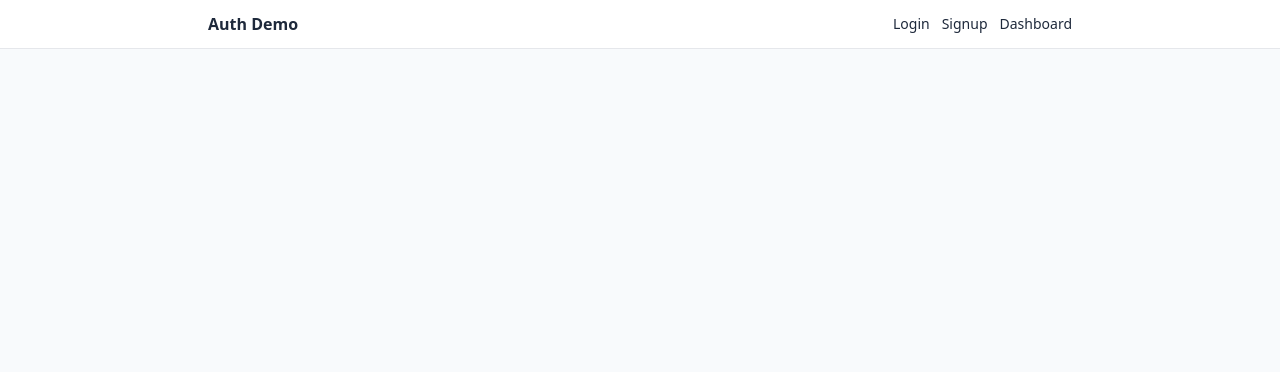
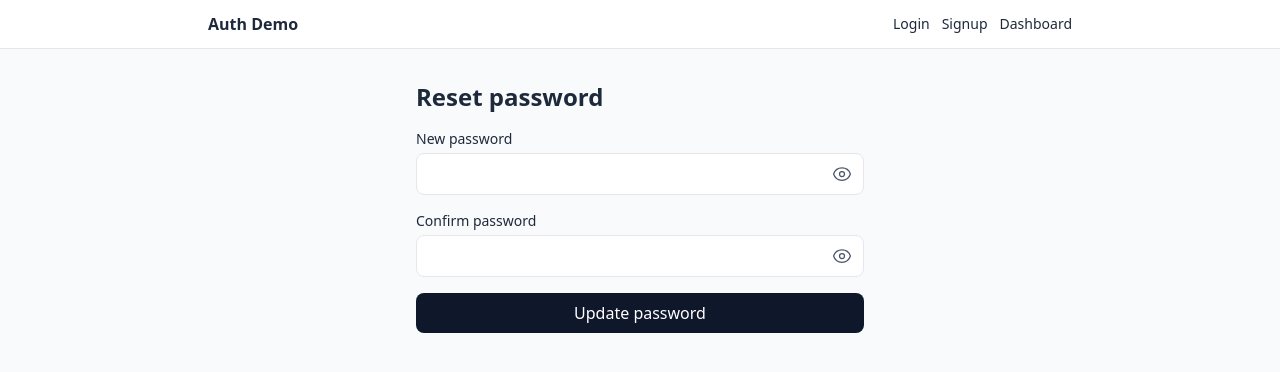
Before and after one commit to hung21112k2/auth-starter-frontend, a Vue app: page /reset-password in a window 1280 px wide. Shown: the top 372 px of the page. Built offline with nearby package versions, Linux system fonts and the light colour scheme.

Commit message:
update/add-forget-password

```diff
--- a/package.json
+++ b/package.json
@@ -9,6 +9,7 @@
     "preview": "vite preview"
   },
   "dependencies": {
+    "@heroicons/vue": "^2.2.0",
     "vue": "^3.5.22",
     "vue-router": "^4.5.1"
   },
--- a/src/services/api.js
+++ b/src/services/api.js
@@ -17,22 +17,23 @@ async function request(path, { method = 'GET', body, headers } = {}) {
   const text = await res.text()
   let data
   try { data = text ? JSON.parse(text) : null } catch { data = text }
-
-  if (!res.ok) {
-    throw new Error(typeof data === 'string' ? data : (data?.message || 'Request failed'))
-  }
+  if (!res.ok) throw new Error(typeof data === 'string' ? data : (data?.message || 'Request failed'))
   return data
 }
 
 export const api = {
-  // payload: { email, username, password, full_name }
+  // auth
   signup: (payload) => request('/auth/signup', { method: 'POST', body: payload }),
   login:  (payload) => request('/auth/login',  { method: 'POST', body: payload }),
   me:     () => request('/auth/me'),
 
-  // email verification
-  verifyEmail: (token) => request(`/auth/verify?token=${encodeURIComponent(token)}`),
+  // verify email
+  verifyEmail:  (token) => request(`/auth/verify?token=${encodeURIComponent(token)}`),
   resendVerify: (email) => request('/auth/resend', { method: 'POST', body: { email } }),
+
+  // forgot / reset
+  forgotPassword: (email) => request('/auth/forgot', { method: 'POST', body: { email } }),
+  resetPassword:  ({ token, password }) => request('/auth/reset', { method: 'POST', body: { token, password } }),
 }
 
 export default api
--- /dev/null
+++ b/src/views/ForgotPasswordView.vue
@@ -0,0 +1,37 @@
+<script setup>
+import { ref } from 'vue'
+import api from '@/services/api'
+
+const email = ref('')
+const sending = ref(false)
+const msg = ref('')
+const error = ref('')
+
+async function submit() {
+  msg.value=''; error.value=''
+  if (!email.value) { error.value = 'Enter your email.'; return }
+  sending.value = true
+  try {
+    await api.forgotPassword(email.value)
+    msg.value = 'If the email exists, a reset link has been sent.'
+  } catch (e) {
+    error.value = e.message || 'Failed to send reset link.'
+  } finally { sending.value = false }
+}
+</script>
+
+<template>
+  <div class="max-w-md mx-auto space-y-4">
+    <h2 class="text-2xl font-bold">Forgot password</h2>
+    <p class="text-slate-600">Enter your email to receive a password reset link.</p>
+
+    <label class="block text-sm">Email</label>
+    <input v-model="email" type="email" class="w-full border rounded-lg px-3 py-2" placeholder="you@example.com" />
+    <button :disabled="sending" @click="submit" class="px-4 py-2 rounded-lg bg-slate-900 text-white hover:bg-slate-800 disabled:opacity-50">
+      {{ sending ? 'Sending...' : 'Send reset link' }}
+    </button>
+
+    <p v-if="msg" class="text-sm text-emerald-600">{{ msg }}</p>
+    <p v-if="error" class="text-sm text-rose-600">{{ error }}</p>
+  </div>
+</template>
--- /dev/null
+++ b/src/views/ResetPasswordView.vue
@@ -0,0 +1,137 @@
+<!-- src/views/ResetPasswordView.vue -->
+<script setup>
+import { ref, computed } from 'vue'
+import { useRoute, useRouter } from 'vue-router'
+import api from '@/services/api'
+import { EyeIcon, EyeSlashIcon } from '@heroicons/vue/24/outline'
+
+const route = useRoute()
+const router = useRouter()
+const token = String(route.query.token || '')
+
+const password = ref('')
+const confirm  = ref('')
+
+const show1 = ref(false)
+const show2 = ref(false)
+
+const loading = ref(false)
+const msg = ref('')
+const error = ref('')
+
+// chỉ bật khi ấn submit mà sai
+const showRules = ref(false)
+const clearRules = () => { showRules.value = false }
+
+const lenOK = computed(() => password.value.length >= 8)
+const hasUpper = computed(() => /[A-Z]/.test(password.value))
+const hasSpecial = computed(() => /[^A-Za-z0-9]/.test(password.value))
+const matchOK = computed(() => confirm.value !== '' && confirm.value === password.value)
+const rulesInvalid = computed(() => !lenOK.value || !hasUpper.value || !hasSpecial.value)
+
+async function submit () {
+  error.value = ''; msg.value = ''
+  if (!token) { error.value = 'Missing token.'; return }
+
+  // nếu vi phạm rule hoặc confirm sai -> hiện khối quy tắc & dừng
+  if (rulesInvalid.value || !matchOK.value) {
+    showRules.value = true
+    return
+  }
+
+  loading.value = true
+  try {
+    await api.resetPassword({ token, password: password.value })
+    msg.value = 'Password updated. You can now log in.'
+    setTimeout(() => router.push({ name: 'login' }), 700)
+  } catch (e) {
+    error.value = e.message || 'Reset failed.'
+  } finally {
+    loading.value = false
+  }
+}
+</script>
+
+<template>
+  <div class="max-w-md mx-auto space-y-4">
+    <h2 class="text-2xl font-bold">Reset password</h2>
+
+    <!-- New password -->
+    <div>
+      <label class="block text-sm mb-1">New password</label>
+      <div class="relative">
+        <input
+          :type="show1 ? 'text' : 'password'"
+          v-model="password"
+          @input="clearRules"
+          autocomplete="new-password"
+          :class="[
+            'w-full border rounded-lg px-3 py-2 pr-11 focus:outline-none focus:ring',
+            showRules && rulesInvalid ? 'border-rose-500' : ''
+          ]"
+        />
+        <button
+          type="button"
+          class="absolute inset-y-0 right-0 px-3 flex items-center text-slate-600 hover:text-slate-800"
+          :aria-pressed="show1"
+          :aria-label="show1 ? 'Hide password' : 'Show password'"
+          @click="show1 = !show1"
+        >
+          <EyeIcon v-if="!show1" class="w-5 h-5" />
+          <EyeSlashIcon v-else class="w-5 h-5" />
+        </button>
+      </div>
+    </div>
+
+    <!-- Confirm password -->
+    <div>
+      <label class="block text-sm mb-1">Confirm password</label>
+      <div class="relative">
+        <input
+          :type="show2 ? 'text' : 'password'"
+          v-model="confirm"
+          @input="clearRules"
+          autocomplete="new-password"
+          :class="[
+            'w-full border rounded-lg px-3 py-2 pr-11 focus:outline-none focus:ring',
+            showRules && !matchOK ? 'border-rose-500' : ''
+          ]"
+        />
+        <button
+          type="button"
+          class="absolute inset-y-0 right-0 px-3 flex items-center text-slate-600 hover:text-slate-800"
+          :aria-pressed="show2"
+          :aria-label="show2 ? 'Hide confirm password' : 'Show confirm password'"
+          @click="show2 = !show2"
+        >
+          <EyeIcon v-if="!show2" class="w-5 h-5" />
+          <EyeSlashIcon v-else class="w-5 h-5" />
+        </button>
+      </div>
+    </div>
+
+    <!-- Khối quy tắc: chỉ hiện sau khi bấm Update mà sai -->
+    <div v-if="showRules" class="rounded-lg border border-rose-200 bg-rose-50 p-3 text-sm">
+      <p class="font-medium text-rose-700">Please fix the following:</p>
+      <ul class="mt-2 list-disc pl-5 space-y-1">
+        <li :class="lenOK ? 'line-through text-emerald-700' : 'text-rose-700'">≥ 8 characters</li>
+        <li :class="hasUpper ? 'line-through text-emerald-700' : 'text-rose-700'">≥ 1 uppercase letter</li>
+        <li :class="hasSpecial ? 'line-through text-emerald-700' : 'text-rose-700'">≥ 1 special character</li>
+      </ul>
+      <p v-if="!matchOK" class="mt-2 text-rose-700">Passwords do not match.</p>
+    </div>
+
+    <!-- Messages -->
+    <p v-if="msg" class="text-sm text-emerald-600">{{ msg }}</p>
+    <p v-if="error" class="text-sm text-rose-600">{{ error }}</p>
+
+    <!-- Submit -->
+    <button
+      :disabled="loading"
+      @click="submit"
+      class="w-full rounded-lg px-4 py-2 bg-slate-900 text-white hover:bg-slate-800 disabled:opacity-50"
+    >
+      {{ loading ? 'Updating...' : 'Update password' }}
+    </button>
+  </div>
+</template>
--- a/src/views/VerifyEmailView.vue
+++ b/src/views/VerifyEmailView.vue
@@ -17,12 +17,18 @@ onMounted(async () => {
     loading.value = false
     return
   }
+
   try {
     await api.verifyEmail(token)
-    // đặt cờ để các tab khác biết đã verify xong
-    localStorage.setItem('auth.email_verified', JSON.stringify({ at: Date.now() }))
+
+    // mark verified so other tabs/pages can react (storage event)
+    localStorage.setItem(
+      'auth.email_verified',
+      JSON.stringify({ at: Date.now() })
+    )
+
     msg.value = 'Your email has been verified.'
-    // chuyển qua trang success
+    // small delay so the user sees the message, then redirect
     setTimeout(() => router.replace({ name: 'verify-success' }), 500)
   } catch (e) {
     error.value = e.message || 'Verification failed.'
@@ -35,8 +41,11 @@ onMounted(async () => {
 <template>
   <div class="max-w-md mx-auto space-y-4">
     <h2 class="text-2xl font-bold">Email verification</h2>
+
     <p v-if="loading" class="text-slate-500">Verifying...</p>
-    <p v-else-if="msg" class="text-emerald-600">{{ msg }} Redirecting…</p>
+    <p v-else-if="msg" class="text-emerald-600">
+      {{ msg }} Redirecting…
+    </p>
     <p v-else-if="error" class="text-rose-600">{{ error }}</p>
   </div>
 </template>
--- a/src/views/VerifySuccessView.vue
+++ b/src/views/VerifySuccessView.vue
@@ -5,11 +5,13 @@ const router = useRouter()
 
 <template>
   <div class="max-w-md mx-auto space-y-4">
-    <h2 class="text-2xl font-bold">Email verified </h2>
+    <h2 class="text-2xl font-bold">Email verified ✅</h2>
+
     <div class="bg-white p-6 rounded-xl shadow space-y-3">
       <p class="text-slate-700">
         Your email has been verified successfully. You can now log in.
       </p>
+
       <button
         class="w-full rounded-lg px-4 py-2 bg-slate-900 text-white hover:bg-slate-800"
         @click="router.push({ name: 'login' })"
```
Also changed, not shown: src/router/index.js (+8 -6 lines), src/views/LoginView.vue (+19 -44 lines), 1 other file (tests, documents, lock files or other folders).
